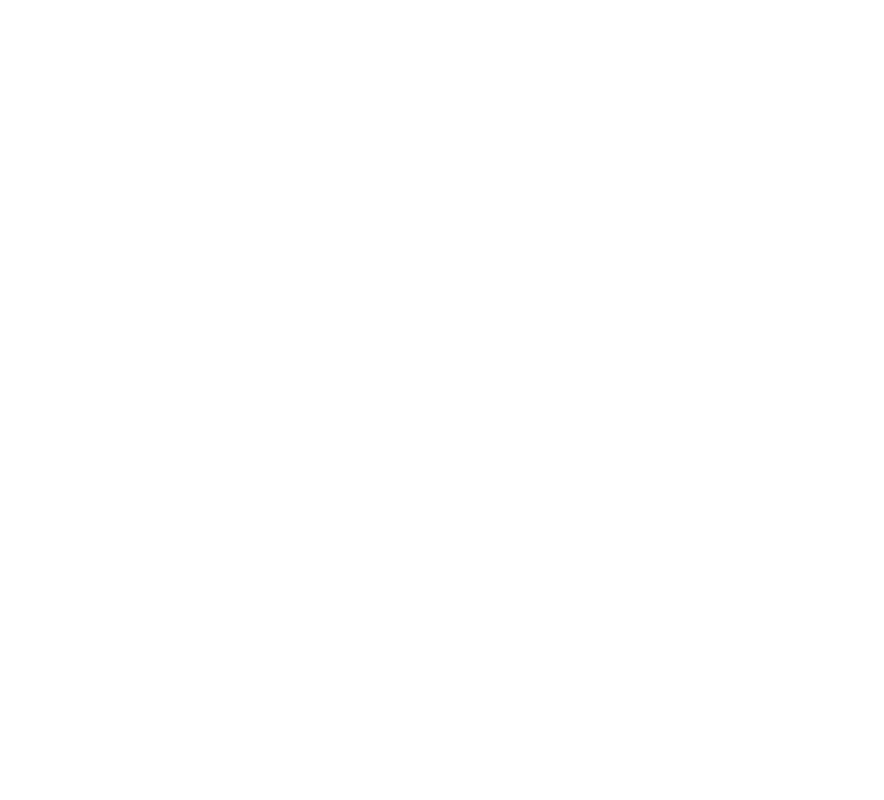
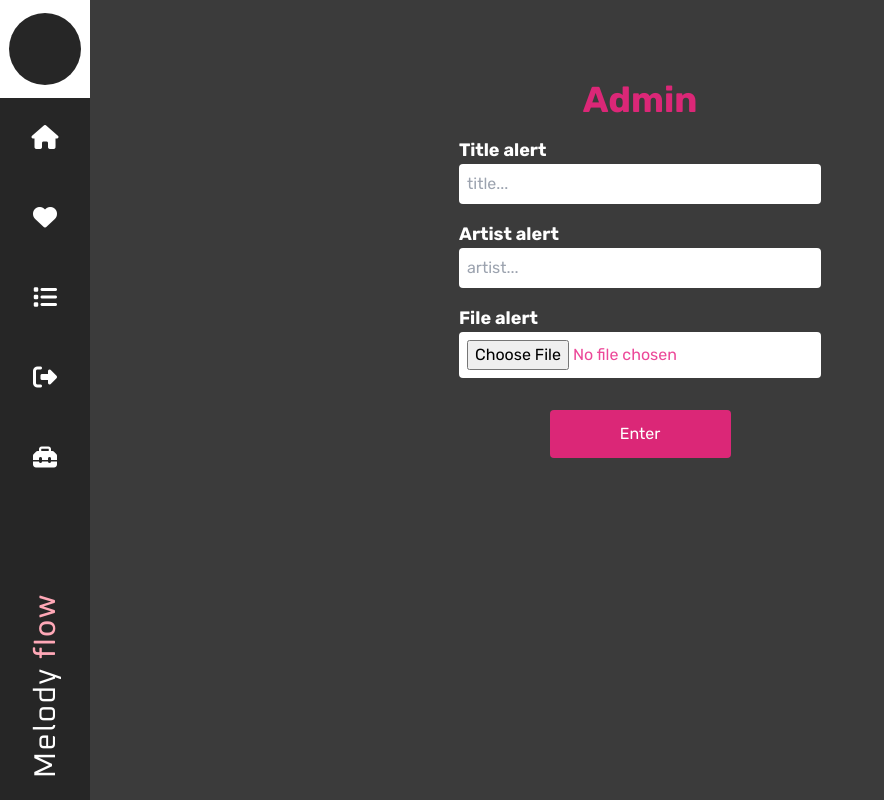
Before and after one commit to Jimmyseesang/Melody_flow_fronend, a React (Vite) app: page /admin in a window 1280 px wide. Before the commit this address had no page. Shown: the whole page, without its empty margins (0-884 px from the left). Built offline with nearby package versions, Linux system fonts and the light colour scheme.

Commit message:
admin page

```diff
--- a/src/App.jsx
+++ b/src/App.jsx
@@ -3,6 +3,7 @@
 import TestPage from "./pages/TestPage"
 import MusicPage from "./pages/MusicPage"
 import RegisterPage from "./pages/RegisterPage"
+import AdminPage from "./pages/AdminPage"
 
 const App = () => {
 
@@ -13,6 +14,7 @@
             <Route path="/register" element={<RegisterPage/>}/>
             <Route path="/test" element={<TestPage/>}/>
             <Route path="/music/:id" element={<MusicPage/>} />
+            <Route path="/admin" element={<AdminPage/>} />
         </Routes>
 
     )
--- a/src/index.css
+++ b/src/index.css
@@ -19,3 +19,15 @@
         transform: translateY(-500px)
     }
 }
+
+.input-style {
+
+    @apply p-2 rounded outline-0 focus:outline-pink-500 outline-2 transition-all duration-200 text-black-200
+
+}
+
+.label-style {
+
+    @apply text-lg font-bold
+
+}
--- /dev/null
+++ b/src/pages/AdminPage.jsx
@@ -0,0 +1,78 @@
+import { useState } from "react"
+import NavBarComponent from "../components/NavBarComponent"
+
+const AdminPage = () => {
+
+    const [title, setTitle] = useState('')
+    const [artist, setArtist] = useState('')
+    const [file, setFile] = useState('')
+    const [titleAlert, setTitleAlert] = useState(false)
+    const [artistAlert, setArtistAlert] = useState(false)
+    const [fileAlert, setFileAlert] = useState(false)
+    const formdata = new FormData()
+
+    const dataChack = () => {
+
+        setTitleAlert(() => {title === '' || null ? true : false})
+        setArtistAlert(() => {artist === '' || null ? true : false})
+        setFileAlert(() => {file === '' || null ? true : false})
+
+    }
+
+    const handleSubmit = (e) => {
+
+        e.preventDefault()
+        dataChack()
+        console.log(title, artist, typeof(file), file)
+
+    }
+
+    return(
+        <div className="min-h-screen w-full bg-black-200/90 truncate">
+            <NavBarComponent/>
+            <section className="w-full lg:mt-0 mt-[90px] md:mt-[150px]">
+                <div className="text-white mt-20">
+                    <h1 className="text-center text-4xl font-bold text-pink-600">Admin</h1>
+                </div>
+                <div className="w-full flex justify-center items-center">
+                    <form className="text-white" onSubmit={handleSubmit}>
+                        <div className="flex flex-col my-4">
+                            <label htmlFor="music-title" className="label-style">Title <span className={`${titleAlert ? 'hidden' : ''}`}>alert  </span></label>
+                            <input
+                                type="text"
+                                placeholder="title..."
+                                id="music-title"
+                                className="input-style"
+                                onChange={(e) => {setTitle(e.target.value)}}
+                            />
+                        </div>
+                        <div className="flex flex-col my-4">
+                            <label htmlFor="artist" className="label-style">Artist <span className={`${artistAlert ? 'hidden' : ''}`}>alert</span></label>
+                            <input
+                                type="text"
+                                placeholder="artist..."
+                                id="artist"
+                                className="input-style"
+                                onChange={(e) => {setArtist(e.target.value)}}
+                            />
+                        </div>
+                        <div className="flex flex-col my-4">
+                            <label htmlFor="music-file" className="label-style">File <span className={`${fileAlert ? 'hidden' : ''}`}>alert</span></label>
+                            <input
+                                type="file"
+                                id="music-file"
+                                className="bg-white p-2 rounded text-pink-500"
+                                onChange={(e) => {setFile(e.target.files[0])}}
+                            />
+                        </div>
+                        <div className="flex justify-center items-center mt-8">
+                            <button className="bg-pink-600 p-3 rounded w-1/2 hover:bg-black-200 hover:text-pink-600 hover:border-2 border-pink-600" type="submit">Enter</button>
+                        </div>
+                    </form>
+                </div>
+            </section>
+        </div>
+    )
+}
+
+export default AdminPage
```
